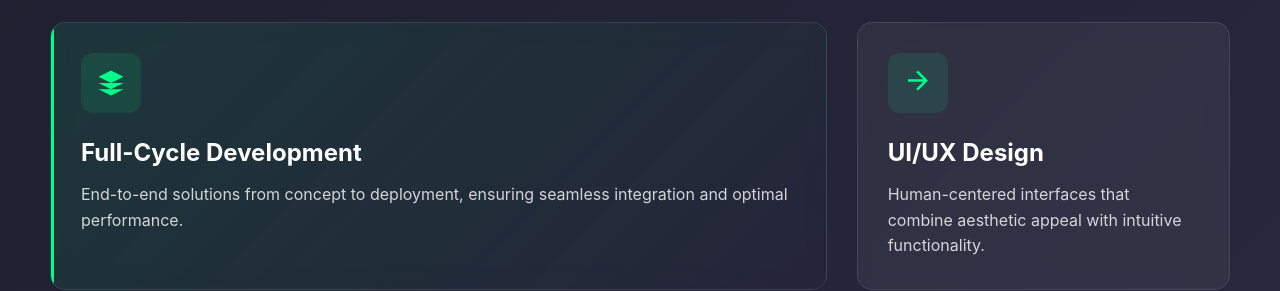
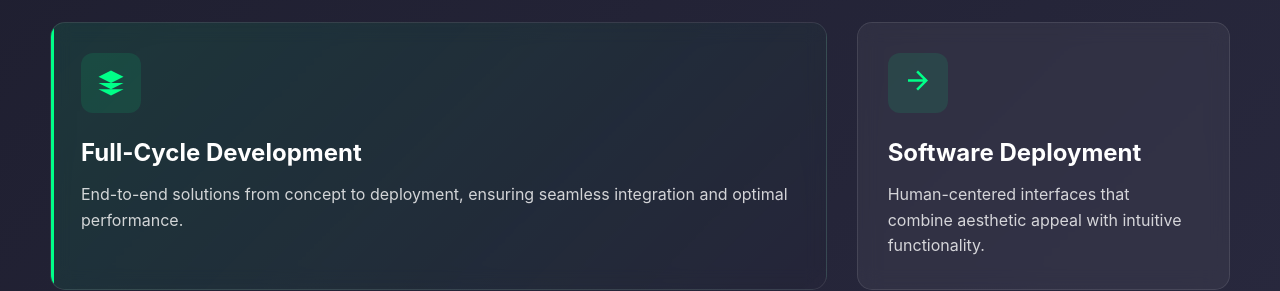
Before and after one commit to adtech4656/.github.io, a plain HTML site: page index.html in a window 1280 px wide. Shown: the part 1060-1351 px from the top of the page. Drawn offline with Linux system fonts and the light colour scheme.

Commit message:
Update index.html

```diff
--- a/index.html
+++ b/index.html
@@ -63,7 +63,7 @@
                     <path d="M12 18l-1.4-1.4L16.2 11H4v-2h12.2l-5.6-5.6L12 2l8 8-8 8z"/>
                 </svg>
             </div>
-            <h3>UI/UX Design</h3>
+            <h3>Software Deployment</h3>
             <p>Human-centered interfaces that combine aesthetic appeal with intuitive functionality.</p>
         </div>
 
```
